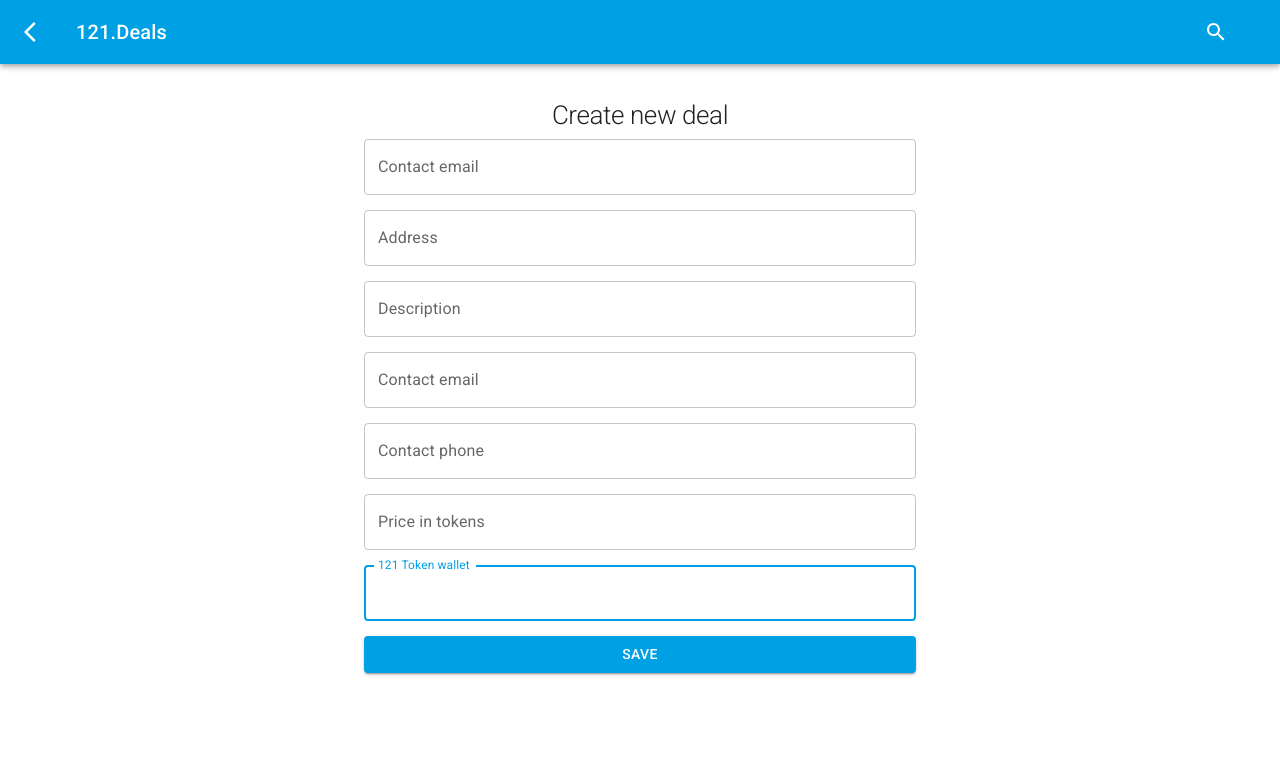
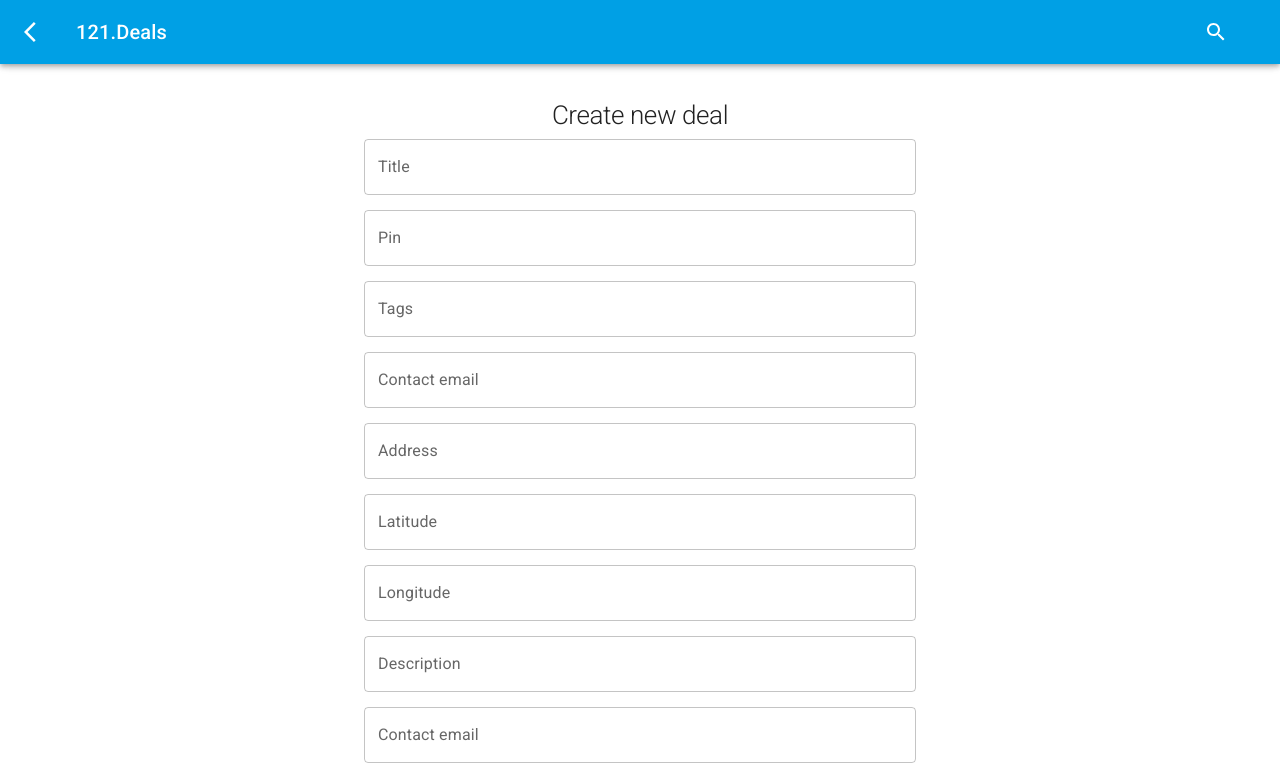
Before and after one commit to timborovkov/121Deals, a Next.js app: page /deal/add in a window 1280 px wide. Shown: the top 776 px of the page. Built offline with nearby package versions, Linux system fonts and the light colour scheme.

Commit message:
Refactoring the map

```diff
--- a/components/Header.js
+++ b/components/Header.js
@@ -17,7 +17,15 @@
   const router = useRouter();
 
   return (
-    <Box sx={{ flexGrow: 1, position: "fixed", top: "0px", width: "100%" }}>
+    <Box
+      sx={{
+        flexGrow: 1,
+        position: "fixed",
+        top: "0px",
+        width: "100%",
+        zIndex: 999,
+      }}
+    >
       <AppBar position="static">
         <Toolbar>
           <IconButton
--- a/firebase.js
+++ b/firebase.js
@@ -6,6 +6,7 @@
   getDoc,
   doc,
   setDoc,
+  addDoc,
 } from "firebase/firestore/lite";
 
 const clientCredentials = {
@@ -48,7 +49,7 @@
 };
 
 const createDeal = async (data) => {
-  await setDoc(doc(db, "deals"), data);
+  await addDoc(collection(db, "deals"), data);
 };
 
 export default {
--- a/pages/deal/add.js
+++ b/pages/deal/add.js
@@ -5,8 +5,6 @@
   TextField,
   Button,
   FormGroup,
-  FormControlLabel,
-  Switch,
 } from "@mui/material";
 
 import Header from "../../components/Header";
@@ -16,12 +14,15 @@
 const AddPage = ({}) => {
   const [deal, setDeal] = React.useState({
     sold: false,
+    location: {
+      _lat: 0,
+      _long: 0,
+    },
   });
 
   const save = () => {
     db.createDeal(deal);
     alert("Created");
-    window.location.href = "/";
   };
 
   return (
@@ -41,11 +42,37 @@
           <FormGroup>
             <TextField
               id="outlined-basic"
+              label="Title"
+              variant="outlined"
+              fullWidth
+              autoFocus
+              style={{ marginBottom: 15 }}
+              onChange={(e) => setDeal({ ...deal, title: e.target.value })}
+            />
+            <TextField
+              id="outlined-basic"
+              label="Pin"
+              variant="outlined"
+              fullWidth
+              autoFocus
+              style={{ marginBottom: 15 }}
+              onChange={(e) => setDeal({ ...deal, pin: e.target.value })}
+            />
+            <TextField
+              id="outlined-basic"
+              label="Tags"
+              variant="outlined"
+              fullWidth
+              autoFocus
+              style={{ marginBottom: 15 }}
+              onChange={(e) => setDeal({ ...deal, tags: e.target.value })}
+            />
+            <TextField
+              id="outlined-basic"
               label="Contact email"
               variant="outlined"
               fullWidth
               autoFocus
-              value={deal.title}
               style={{ marginBottom: 15 }}
               onChange={(e) => setDeal({ ...deal, title: e.target.value })}
             />
@@ -55,9 +82,38 @@
               variant="outlined"
               fullWidth
               autoFocus
-              value={deal.address}
               style={{ marginBottom: 15 }}
               onChange={(e) => setDeal({ ...deal, address: e.target.value })}
+            />
+            <TextField
+              id="outlined-basic"
+              label="Latitude"
+              variant="outlined"
+              type="number"
+              fullWidth
+              autoFocus
+              style={{ marginBottom: 15 }}
+              onChange={(e) =>
+                setDeal({
+                  ...deal,
+                  location: { ...deal.location, _lat: e.target.value },
+                })
+              }
+            />
+            <TextField
+              id="outlined-basic"
+              label="Longitude"
+              variant="outlined"
+              type="number"
+              fullWidth
+              autoFocus
+              style={{ marginBottom: 15 }}
+              onChange={(e) =>
+                setDeal({
+                  ...deal,
+                  location: { ...deal.location, _long: e.target.value },
+                })
+              }
             />
             <TextField
               id="outlined-basic"
@@ -67,7 +123,6 @@
               autoFocus
               multiline
               maxRows={4}
-              value={deal.description}
               style={{ marginBottom: 15 }}
               onChange={(e) =>
                 setDeal({ ...deal, description: e.target.value })
@@ -79,7 +134,6 @@
               variant="outlined"
               fullWidth
               autoFocus
-              value={deal.email}
               style={{ marginBottom: 15 }}
               onChange={(e) => setDeal({ ...deal, email: e.target.value })}
             />
@@ -89,7 +143,6 @@
               variant="outlined"
               fullWidth
               autoFocus
-              value={deal.phone}
               style={{ marginBottom: 15 }}
               onChange={(e) => setDeal({ ...deal, phone: e.target.value })}
             />
@@ -99,7 +152,6 @@
               variant="outlined"
               fullWidth
               autoFocus
-              value={deal.price}
               style={{ marginBottom: 15 }}
               onChange={(e) => setDeal({ ...deal, price: e.target.value })}
             />
@@ -109,7 +161,6 @@
               variant="outlined"
               fullWidth
               autoFocus
-              value={deal.wallet}
               style={{ marginBottom: 15 }}
               onChange={(e) => setDeal({ ...deal, wallet: e.target.value })}
             />
@@ -120,7 +171,7 @@
             onClick={save}
             style={{ marginBottom: 15 }}
           >
-            Save
+            Publish
           </Button>
         </div>
       </Container>
--- a/pages/index.js
+++ b/pages/index.js
@@ -1,3 +1,5 @@
+import Script from "next/script";
+
 import React from "react";
 import Map from "../components/Map";
 import AddNew from "../components/AddNew";
@@ -18,6 +20,10 @@
       <SearchBar />
       <Map deals={deals} />
       <AddNew />
+      <Script
+        strategy="beforeInteractive"
+        src="https://mapapi.cloud.huawei.com/mapjs/v1/api/js?callback=initMap&key=CwEAAAAASFIKNP7sIH7XojHEkc/pzoBR5JFaabwOJEeh06Sk8Fs3dsKKIXiBP81xc6X3BsgOjhJo3vdAEqkfPGZeH497scGXgT0="
+      />
     </div>
   );
 }
```
Also changed, not shown: components/Map.js (+13 -39 lines).
